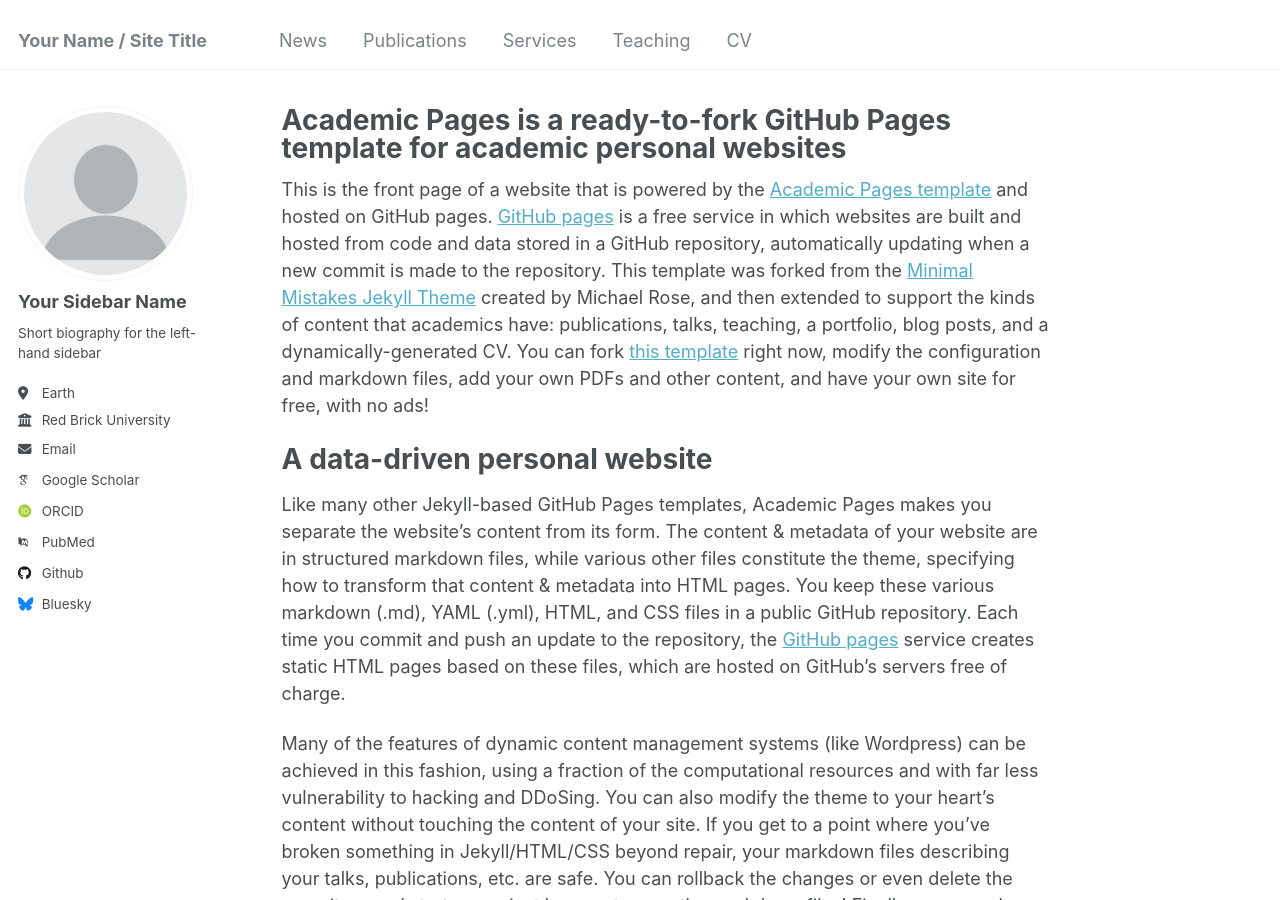
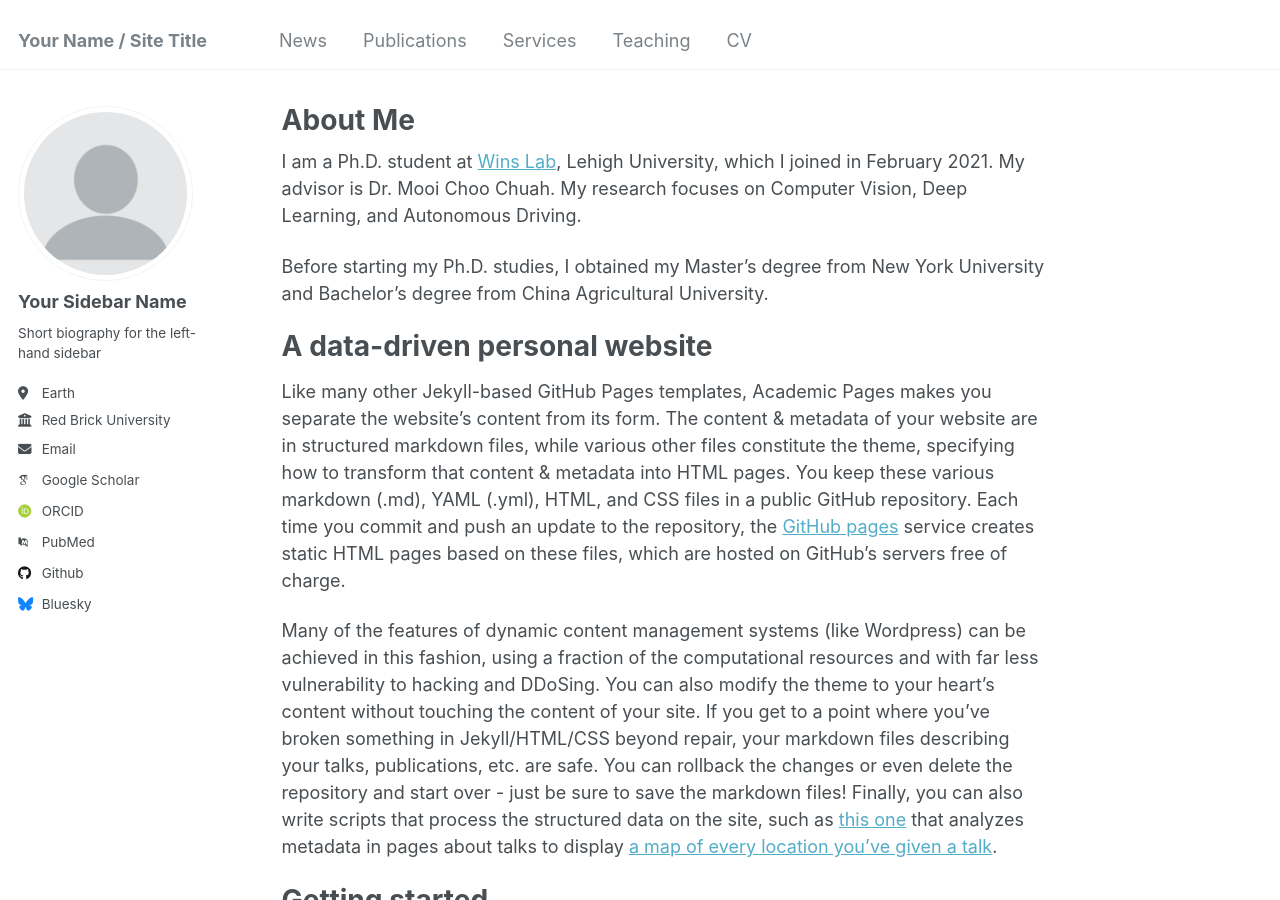
Before and after one commit to zy1296/zhenyao.github.io, a Jekyll site: the page built from _pages/about.md, in a window 1280 px wide and 900 px high. Built offline with Jekyll 4.4.1, drawn with Linux system fonts in a browser that asks for light colours; some web fonts are replaced.

Commit message:
Update about.md

```diff
--- a/_pages/about.md
+++ b/_pages/about.md
@@ -1,13 +1,15 @@
 ---
 permalink: /
-title: "Academic Pages is a ready-to-fork GitHub Pages template for academic personal websites"
+title: "About Me"
 author_profile: true
 redirect_from:
   - /about/
   - /about.html
 ---
 
-This is the front page of a website that is powered by the [Academic Pages template](https://github.com/academicpages/academicpages.github.io) and hosted on GitHub pages. [GitHub pages](https://pages.github.com) is a free service in which websites are built and hosted from code and data stored in a GitHub repository, automatically updating when a new commit is made to the repository. This template was forked from the [Minimal Mistakes Jekyll Theme](https://mmistakes.github.io/minimal-mistakes/) created by Michael Rose, and then extended to support the kinds of content that academics have: publications, talks, teaching, a portfolio, blog posts, and a dynamically-generated CV. You can fork [this template](https://github.com/academicpages/academicpages.github.io) right now, modify the configuration and markdown files, add your own PDFs and other content, and have your own site for free, with no ads!
+I am a Ph.D. student at [Wins Lab](http://carina.cse.lehigh.edu/winslab/index.php), Lehigh University, which I joined in February 2021. My advisor is Dr. Mooi Choo Chuah. My research focuses on Computer Vision, Deep Learning, and Autonomous Driving.
+
+Before starting my Ph.D. studies, I obtained my Master's degree from New York University and Bachelor's degree from China Agricultural University.
 
 A data-driven personal website
 ======
```
